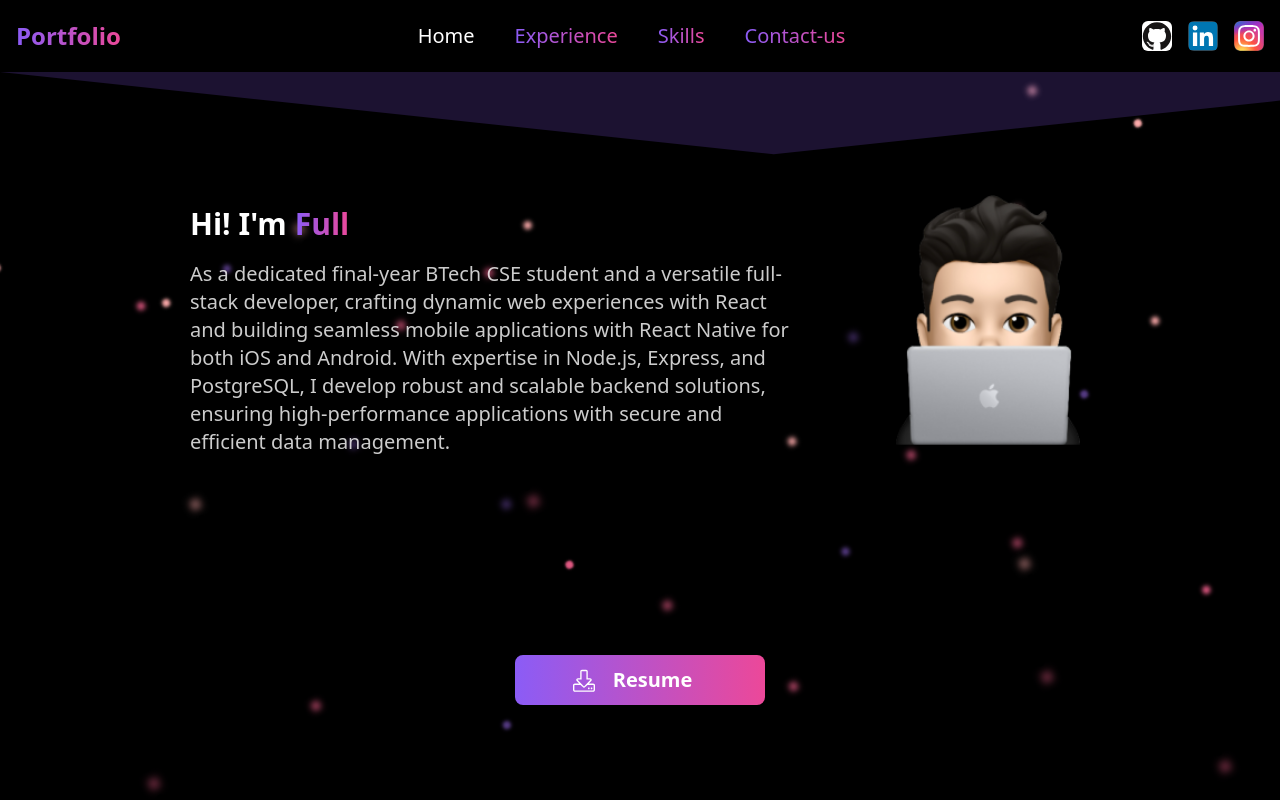
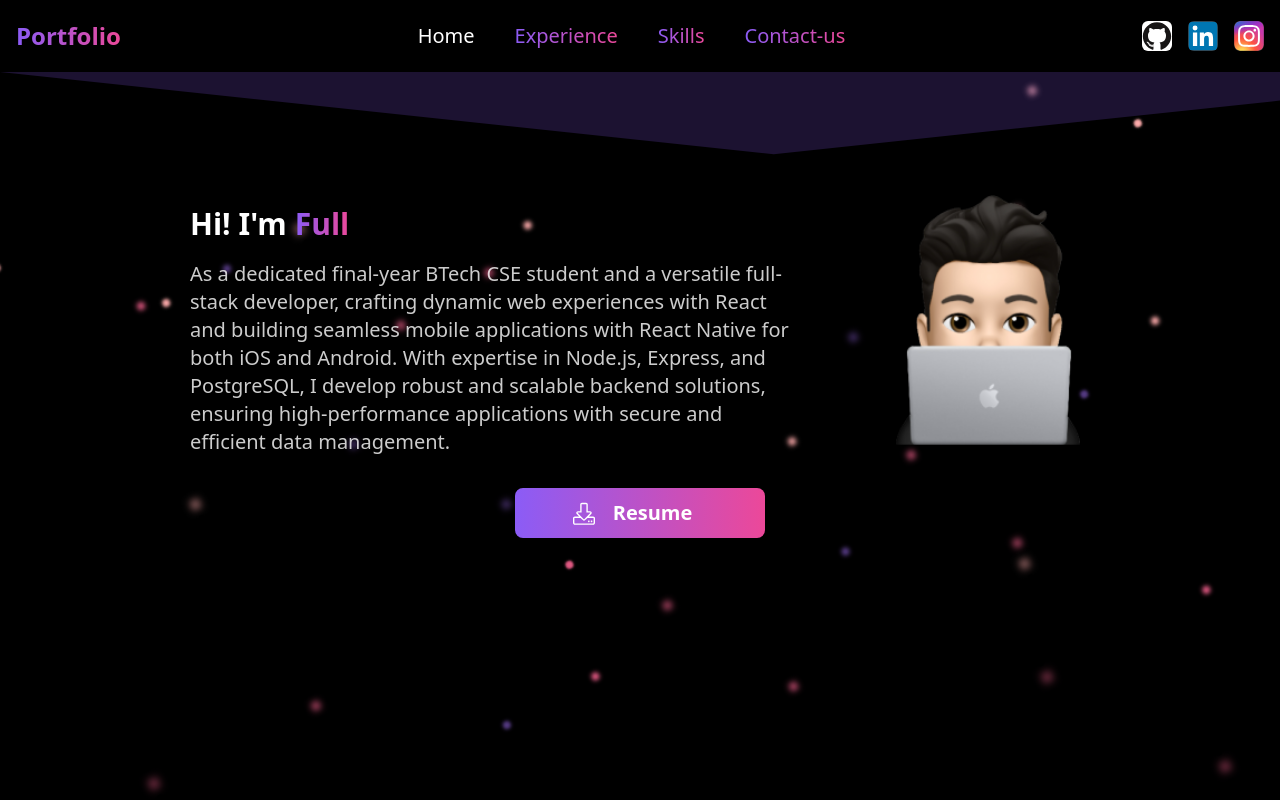
Before and after one commit to Sidharth465/myPortfolio, a React (Vite) app: page / in a window 1280 px wide. Shown: the top 800 px of the page. Built offline with nearby package versions, Linux system fonts and the light colour scheme.

Commit message:
fixed download

```diff
--- a/src/library/components/CustomButton.tsx
+++ b/src/library/components/CustomButton.tsx
@@ -18,7 +18,7 @@ const CustomButton = ({
 }: ButtonProps) => {
   console.log("processing", processing);
   return (
-    <div
+    <button
       style={{ pointerEvents: processing ? "none" : "auto" }}
       className={`group  relative flex items-center w-[150px] h-[40px] sm:h-[50px] sm:w-[250px] bg-linear2 rounded-lg overflow-hidden cursor-pointer transition-all duration-300 ${className}`}
       onClick={onClick}
@@ -42,7 +42,7 @@ const CustomButton = ({
           </span>
         </>
       )}
-    </div>
+    </button>
   );
 };
 
--- a/src/pages/contact-us/index.tsx
+++ b/src/pages/contact-us/index.tsx
@@ -109,7 +109,7 @@ const ContactUs: FC = () => {
       <Page className="flex flex-col justify-between">
         <section
           id="contact"
-          className="w-full bg-black text-white py-10 px-5 sm:px-10 justify-between"
+          className="w-full  text-white py-10 px-5 sm:px-10 justify-between"
         >
           <div className="max-w-4xl mx-auto flex flex-col items-center justify-center">
             {/* Heading */}
--- a/src/pages/footer/index.tsx
+++ b/src/pages/footer/index.tsx
@@ -27,8 +27,9 @@ const Footer = () => {
         <ContactImageurlBox image={Instagram} url={Strings.instagramLink} />
       </div>
       <div className="pt-4  text-white justify-center items-center">
-        <h4 className="text-lg text-center">
-          © Copyright 2025 {Strings.personalDetail?.name}. All Rights Reserved.
+        <h4 className="text-sm sm:text-lg text-center">
+          © {new Date().getFullYear()} {Strings.personalDetail?.name}. All
+          rights reserved.
         </h4>
       </div>
     </div>
--- a/src/pages/home/index.tsx
+++ b/src/pages/home/index.tsx
@@ -17,17 +17,18 @@ const Home: FC<{
   const downloadResume = async () => {
     setProcessing(true);
     try {
-      fetchResume("/resume");
+      await fetchResume("/resume");
     } catch (error) {
       alert(`Error Downloading Resume ${error} `);
     } finally {
       setProcessing(false);
     }
   };
+
   return (
     <AnimatedSection id="home">
-      <Page>
-        <div className="flex h-full flex-col   ">
+      <Page className="min-h-screen">
+        <div className="flex h-full flex-col  ">
           <div className=" flex   flex-col sm:flex-row justify-center items-center ">
             <div className="order-2 sm:order-1">
               <Heading />
@@ -37,7 +38,7 @@ const Home: FC<{
             </div>
           </div>
           <div className=" flex h-full flex-col sm:flex-row justify-center items-center  ">
-            <div className="order-2 sm:order-1 mt-5 sm:mt-0">
+            <div className="order-2 sm:order-1 mt-5 sm:mt-0 z-50">
               <CustomButton
                 processing={processing}
                 onClick={downloadResume}
```
